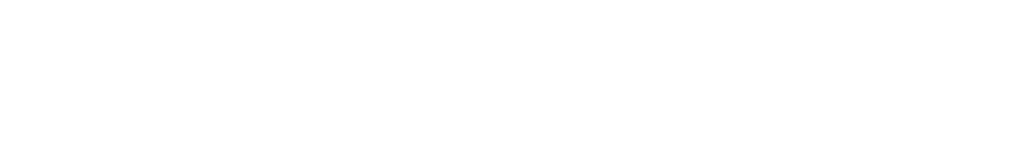
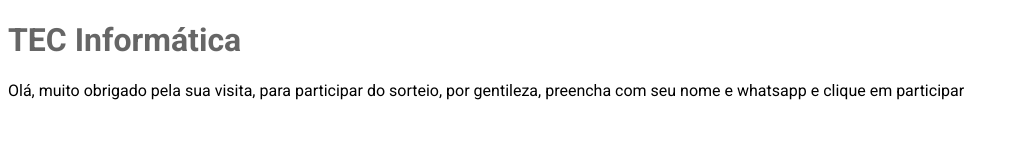
Before and after one commit to alessandrostein/tecinformatica, a plain HTML site: page sorteio.html in a window 1280 px wide. Shown: the whole page, without its empty margins (0-1019 px from the left). Drawn offline with Linux system fonts and the light colour scheme.

Commit message:
Test message

```diff
--- a/sorteio.html
+++ b/sorteio.html
@@ -17,6 +17,11 @@
     <link rel="stylesheet" href="stylesheets/site.css">
   </head>
   <body>
+    <h1>TEC Informática</h1>
 
+    <p>
+      Olá, muito obrigado pela sua visita, para participar do sorteio,
+      por gentileza, preencha com seu nome e whatsapp e clique em participar
+    </p>
   </body>
 </html>
```
